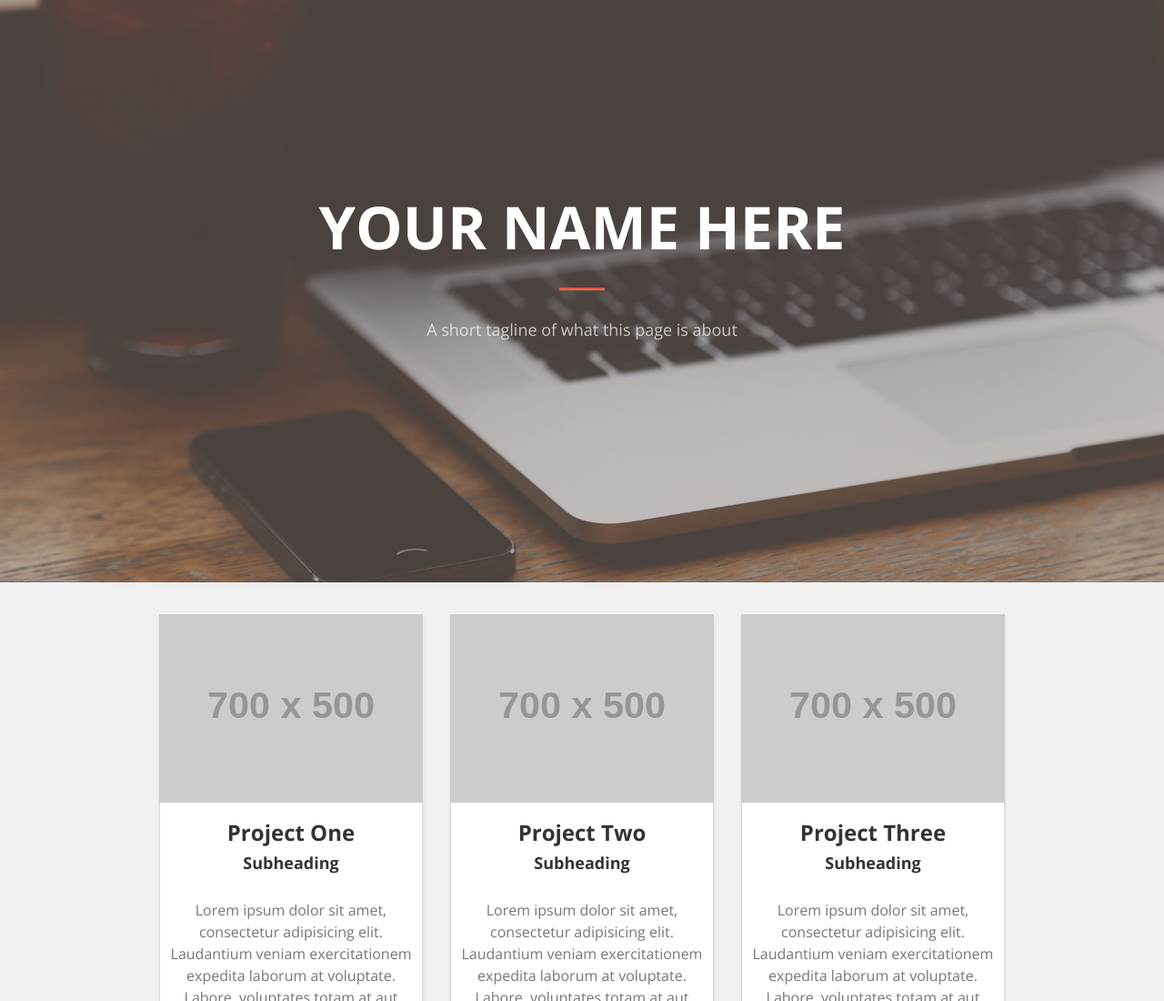
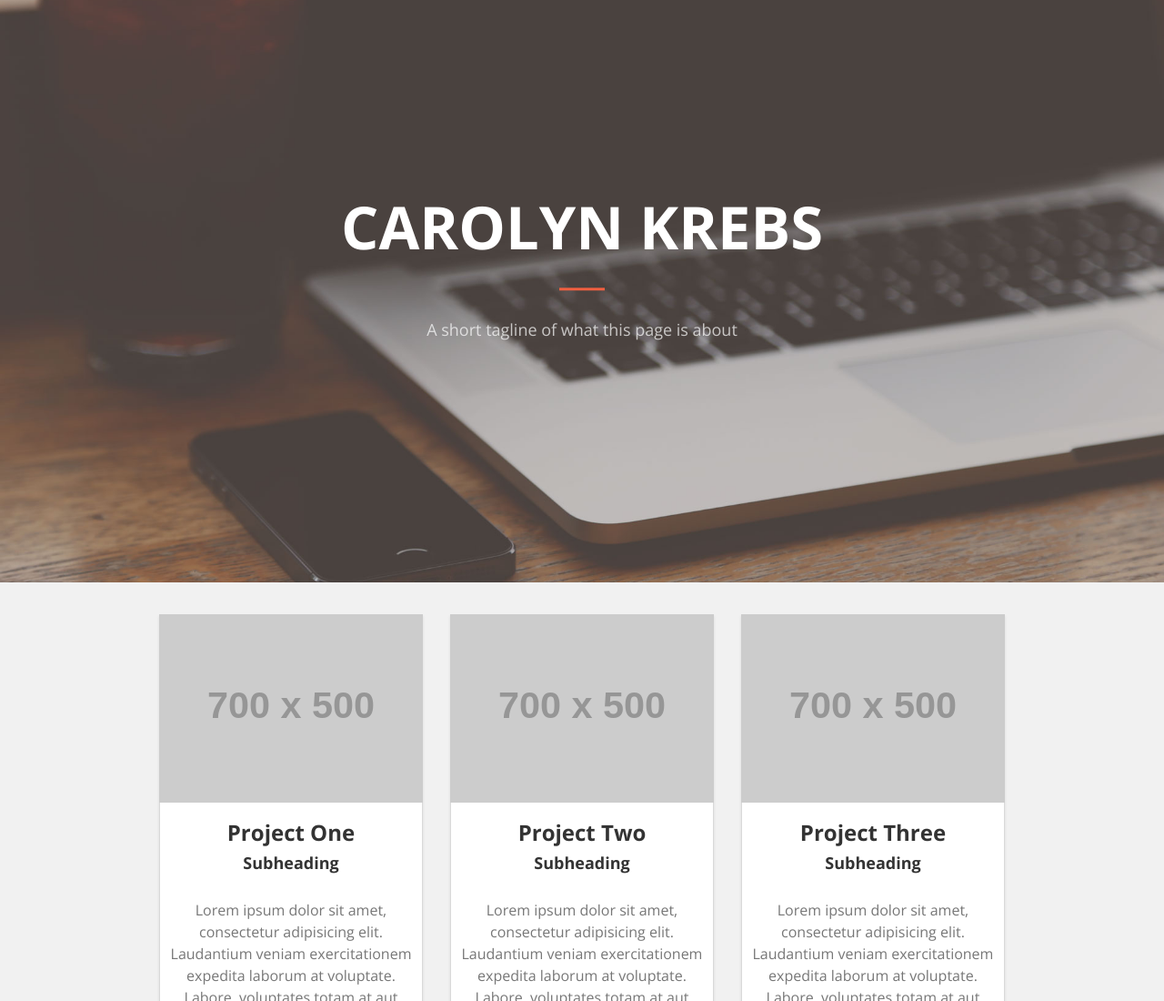
Before and after one commit to krebsc/krebsc.github.io, a plain HTML site: page index.html in a window 1280 px wide. Shown: the top 1100 px of the page at 91% size. Drawn offline with nearby package versions, Linux system fonts and the light colour scheme; placeholder pictures from the web are drawn by us.

Commit message:
Added my name

```diff
--- a/index.html
+++ b/index.html
@@ -45,7 +45,7 @@
     <header>
         <div class="header-content">
             <div class="header-content-inner">
-                <h1>Your Name Here</h1>
+                <h1>Carolyn Krebs</h1>
                 <hr>
                 <p>A short tagline of what this page is about</p>
             </div>
```
